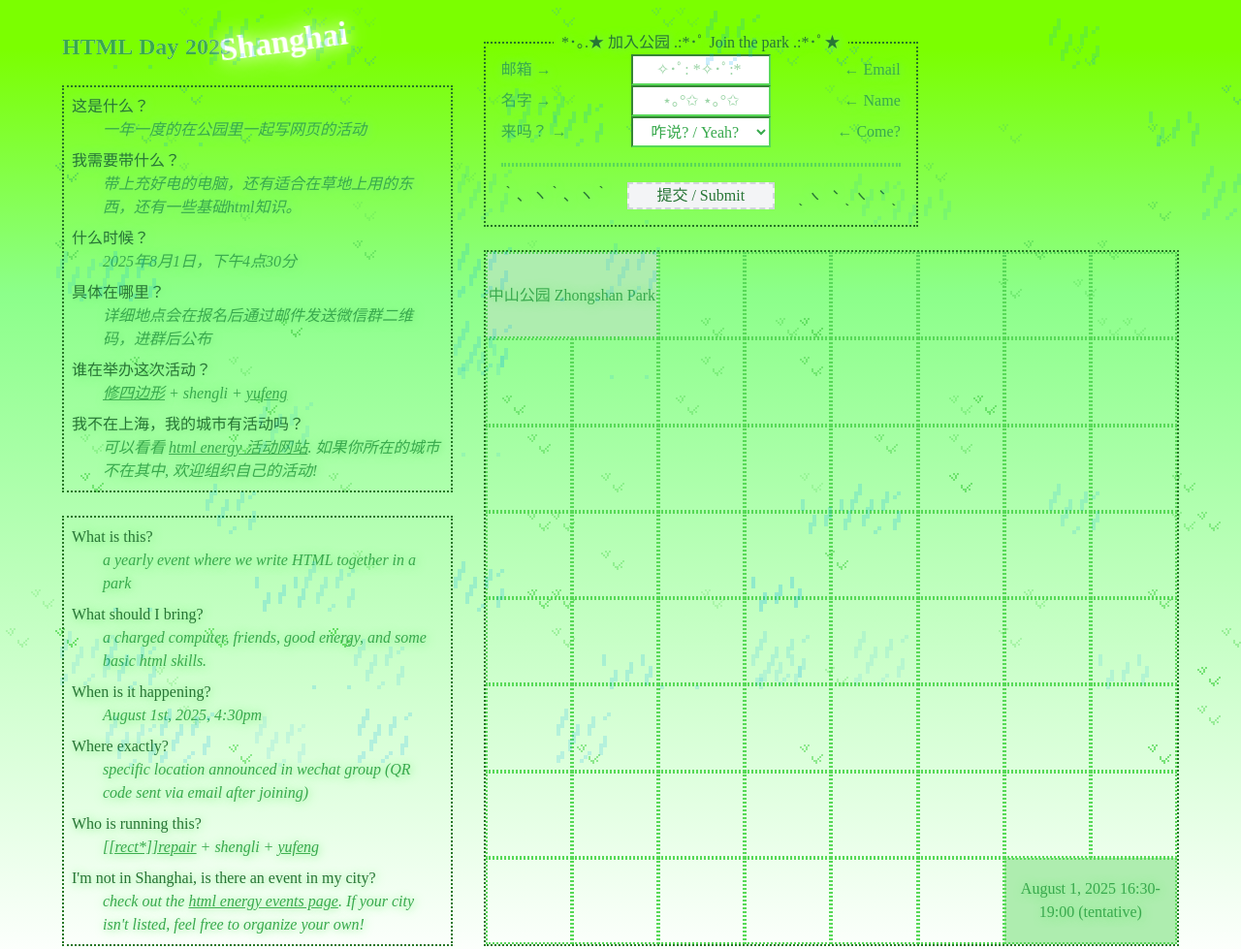
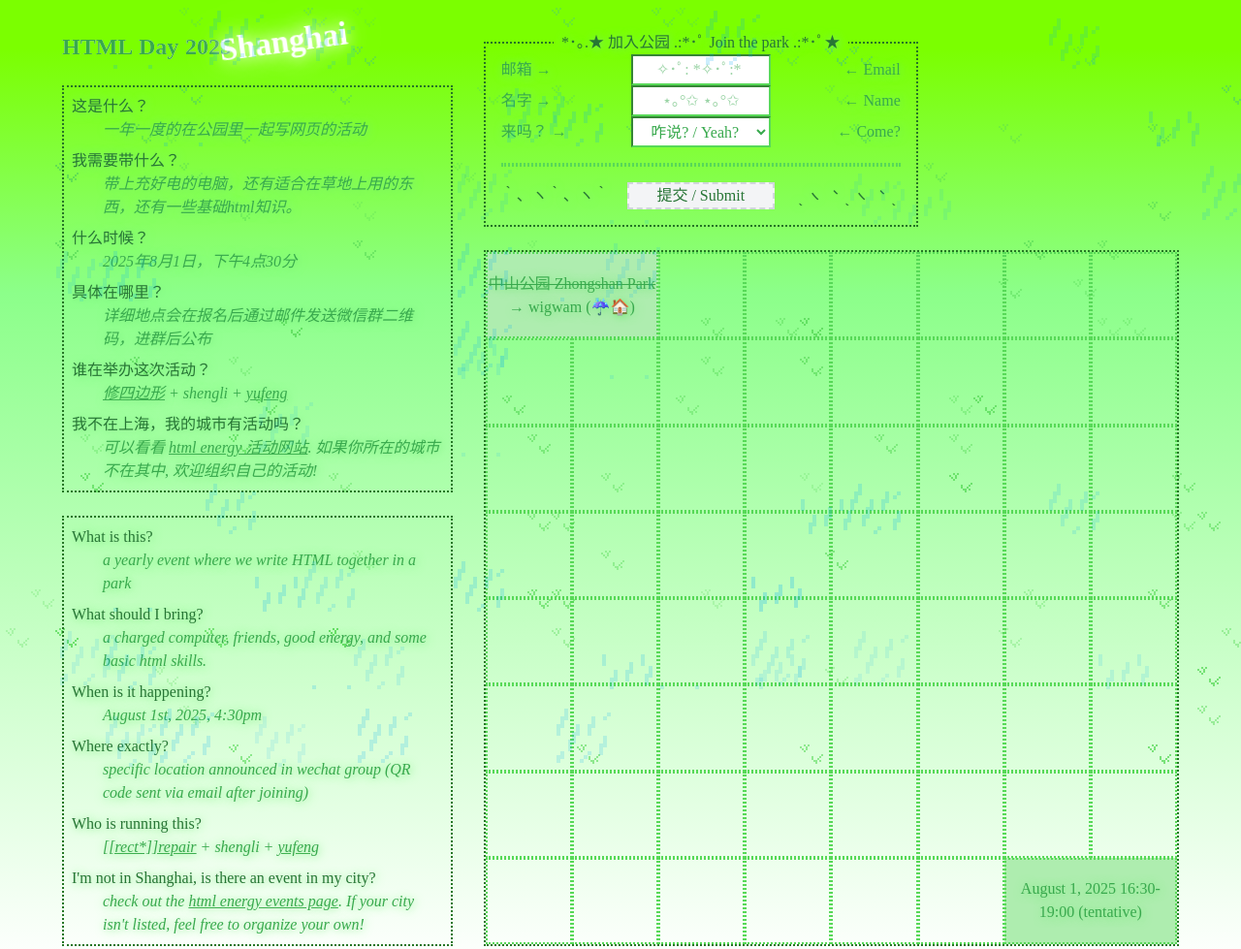
Before and after one commit to yz3440/html-energy-shanghai-2025, a plain HTML site: page index.html in a window 1280 px wide. Shown: the whole page at 97% size. Drawn offline with Linux system fonts and the light colour scheme; no server answers.

Commit message:
change location

```diff
--- a/index.html
+++ b/index.html
@@ -294,7 +294,8 @@
       const locationBlock = document.createElement('div');
       locationBlock.className =
         'grass-block wide-block special-block green-text';
-      locationBlock.textContent = '中山公园 Zhongshan Park';
+      locationBlock.innerHTML =
+        '<s>中山公园 Zhongshan Park</s> <span>→ wigwam (☔🏠)</span>';
 
       const timeBlock = document.createElement('div');
       timeBlock.className = 'grass-block wide-block special-block green-text';
--- a/style.css
+++ b/style.css
@@ -138,6 +138,7 @@ body {
   display: flex;
   align-items: center;
   justify-content: center;
+  flex-direction: column;
   text-align: center;
   border: 2px dotted var(--grass-color);
   height: 100%;
```
